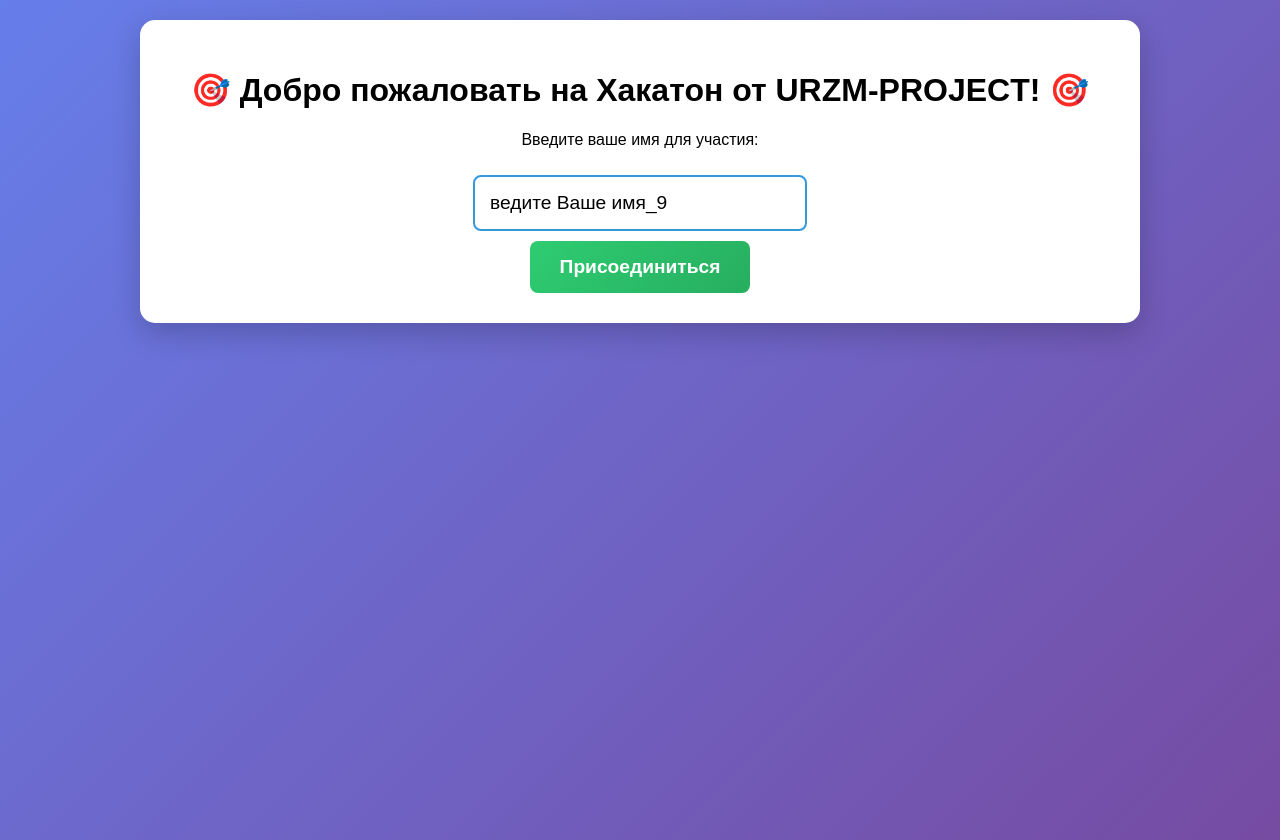
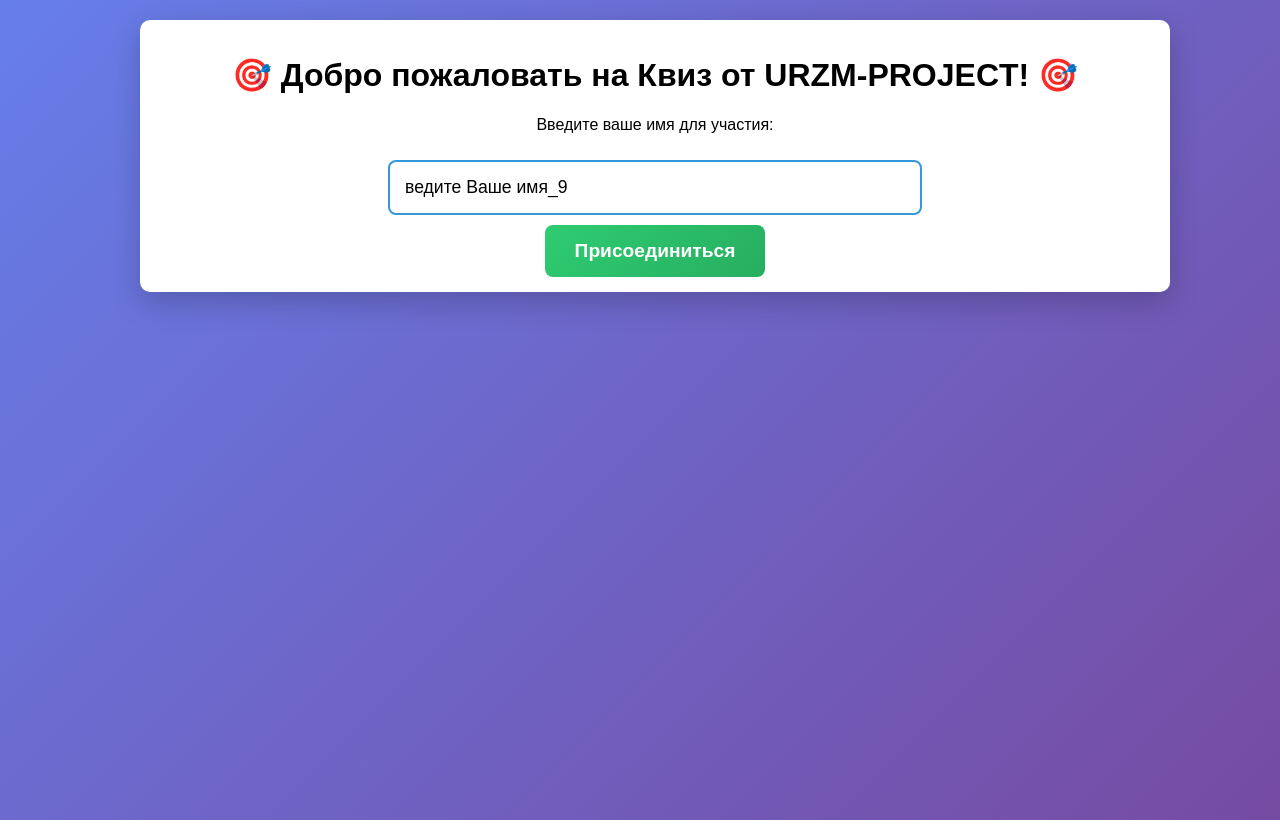
Before and after one commit to vskorepanova22/quiz-app, a Flask app: page / in a window 1280 px wide. Run offline with Flask 3, Linux system fonts and the light colour scheme; some libraries are stand-ins or nearby versions.

Commit message:
First commit

```diff
--- a/app.py
+++ b/app.py
@@ -10,7 +10,7 @@ app.config['SECRET_KEY'] = os.environ.get('SECRET_KEY', 'quiz_secret_key_2024')
 
 socketio = SocketIO(app, cors_allowed_origins="*", async_mode='threading')
 
-# Вопросы для викторины с разным временем на ответ
+# Вопросы для Квиза с разным временем на ответ
 questions = [
     {
         'id': 1,
@@ -80,7 +80,7 @@ class QuizManager:
             # self.players = {}
             # self.scores = {}
             self.answers = {} # Очищаем ответы для нового вопроса
-            print("🎬 Хакатон от Вероники начата администратором!")
+            print("🎬 Квиз начат администратором!")
             socketio.emit('quiz_started')
             # Переходим к первому вопросу
             self.current_question_index = 0
@@ -227,7 +227,7 @@ class QuizManager:
 
         socketio.emit('quiz_finished', final_results)
 
-        print("🎉 Викторина завершена!")
+        print("🎉 Квиз завершен!")
         print(f"📈 Участвовало игроков: {len(self.players)}")
         print("🏆 Победители:")
         for i, winner in enumerate(final_results['winners']):
@@ -361,7 +361,7 @@ def handle_answer(data):
 @socketio.on('start_quiz')
 def handle_start():
     quiz_manager.start_quiz()
-    print('🎬 Викторина начата администратором!')
+    print('🎬 Квиз начат администратором!')
 
 
 @socketio.on('force_next_question')
--- a/templates/index.html
+++ b/templates/index.html
@@ -2,25 +2,27 @@
 <html lang="ru">
 <head>
     <meta charset="UTF-8">
-    <meta name="viewport" content="width=device-width, initial-scale=1.0">
-    <title>Хакатон от URZM-PROJECT</title>
+    <meta name="viewport" content="width=device-width, initial-scale=1.0, user-scalable=no">
+    <title>Квиз от URZM-PROJECT</title>
     <style>
         body {
             font-family: Arial, sans-serif;
             max-width: 1000px;
             margin: 0 auto;
-            padding: 20px;
+            padding: 10px;
             background: linear-gradient(135deg, #667eea 0%, #764ba2 100%);
             min-height: 100vh;
         }
         .container {
             background: white;
-            padding: 30px;
-            border-radius: 15px;
+            padding: 15px;
+            margin: 10px 0;
+            border-radius: 10px;
             box-shadow: 0 10px 30px rgba(0,0,0,0.2);
             text-align: center;
             position: relative;
-            overflow: hidden;
+            overflow: auto;
+            width: 100%;
         }
         .screen {
             display: none;
@@ -108,10 +112,11 @@
             border-color: #e74c3c;
             color: white;
         }
+        /* Поле ввода имени */
         #playerName {
             padding: 15px;
-            font-size: 1.2em;
-            width: 300px;
+            font-size: 1.1em;
+            width: 50%;
             margin: 10px;
             border: 2px solid #3498db;
             border-radius: 8px;
@@ -180,13 +191,58 @@
             border-radius: 10px;
             border-left: 5px solid #e74c3c;
         }
+        /* Финальные результаты - адаптируем блоки победителей */
+        .final-results-winners {
+            flex-direction: column;
+            gap: 10px;
+        }
+
+        /* Уменьшаем отступы в статистике */
+        .question-info {
+            font-size: 1em;
+            padding: 8px;
+        }
+        /* Для очень маленьких экранов */
+        @media (max-width: 480px) {
+            #nameCloud {
+                height: 200px;
+            }
+
+            .timer {
+                font-size: 2.5em;
+            }
+
+            .question {
+                font-size: 1.1em;
+            }
+
+            .option-btn {
+                padding: 12px;
+                font-size: 1em;
+            }
+
+            /* Уменьшаем размер текста в статистике */
+            .stats-grid {
+                grid-template-columns: 1fr;
+            }
+            }
+            /* Улучшаем touch-experience */
+        button, .option-btn {
+            min-height: 44px; /* Минимальный размер для удобного касания */
+            touch-action: manipulation; /* Улучшает отзывчивость на касания */
+            }
+
+            /* Убираем выделение при тапе на мобильных */
+            * {
+                -webkit-tap-highlight-color: transparent;
+            }
     </style>
 </head>
 <body>
     <div class="container">
         <!-- Экран входа -->
         <div id="joinScreen" class="screen active">
-            <h1>🎯 Добро пожаловать на Хакатон от URZM-PROJECT! 🎯</h1>
+            <h1>🎯 Добро пожаловать на Квиз от URZM-PROJECT! 🎯</h1>
             <p>Введите ваше имя для участия:</p>
             <input type="text" id="playerName" placeholder="Ваше имя" maxlength="20">
             <br>
@@ -230,7 +286,7 @@
 
         <!-- Финальные результаты -->
         <div id="finalResults" class="screen">
-            <h1>🏆 Хакатон завершен! 🏆</h1>
+            <h1>🏆 Квиз завершен! 🏆</h1>
             <div id="finalRankings"></div>
             <button onclick="location.reload()" style="padding: 12px 24px; margin-top: 20px; background: #3498db; color: white; border: none; border-radius: 5px; cursor: pointer;">Играть снова</button>
         </div>
@@ -265,15 +321,25 @@
             const nameCloud = document.getElementById('nameCloud');
             nameCloud.innerHTML = '';
 
+            // Определяем мобильное устройство
+            const isMobile = window.innerWidth <= 768;
+
             players.forEach(player => {
                 const nameTag = document.createElement('div');
                 nameTag.className = 'name-tag';
                 nameTag.textContent = player.name;
                 nameTag.style.left = player.x + '%';
                 nameTag.style.top = player.y + '%';
-                nameTag.style.fontSize = player.size + 'px';
+                //nameTag.style.fontSize = player.size + 'px';
+
+                // Адаптивный размер шрифта для мобильных
+                if (isMobile) {
+                    nameTag.style.fontSize = Math.max(12, player.size - 4) + 'px';
+                } else {
+                    nameTag.style.fontSize = player.size + 'px';
+                }
+
                 nameTag.style.opacity = '0';
-
                 nameCloud.appendChild(nameTag);
 
                 // Анимация появления
```
Also changed, not shown: other parts of templates/index.html (+21 -13 lines), templates/admin.html (+11 -10 lines).
